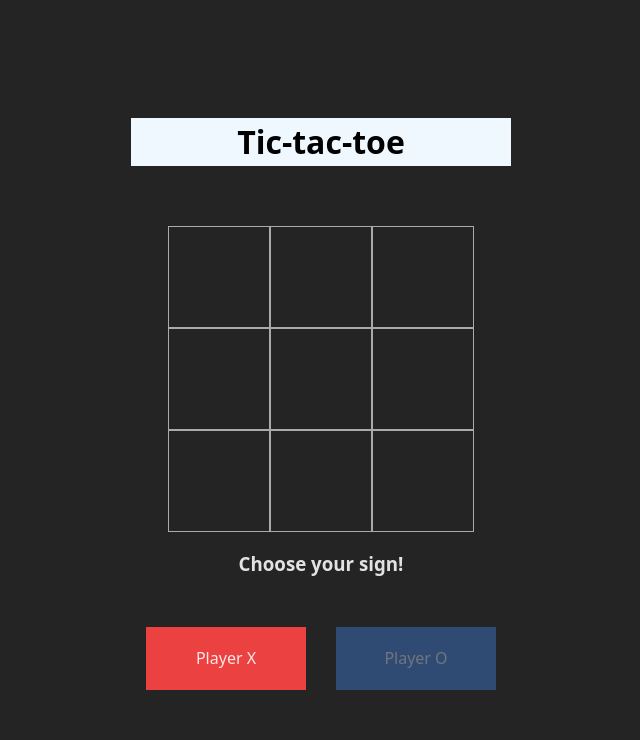
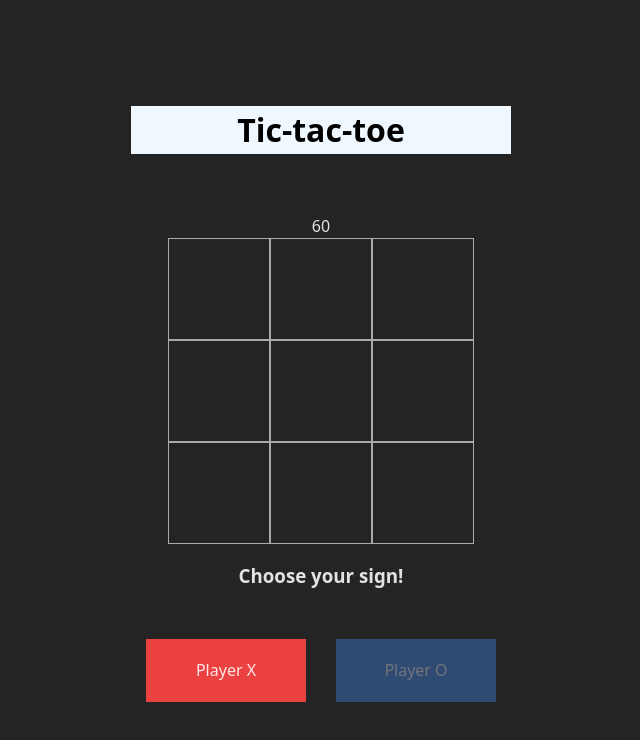
Before and after one commit to SProgrammer13/tic-tac-toe, a React (Vite) app: page / in a window 1280 px wide. Shown: the top 740 px of the page, without its empty margins (319-959 px from the left). Built offline with nearby package versions, Linux system fonts and the light colour scheme.

Commit message:
timer started

```diff
--- a/src/components/Board.jsx
+++ b/src/components/Board.jsx
@@ -1,4 +1,5 @@
 import { useState } from 'react'
+import { useEffect } from 'react';
 import Square from './Square'
 import Modal from './Modal'
 
@@ -9,6 +10,8 @@ function Board(){
     const [stopGame, setStopGame] = useState(false)
     const [winner, setWinner] = useState('')
     const [startGame, setStartGame] = useState(false)
+    let timer = 60;
+    const [time, setTime] = useState(timer)
 
 
     function squareClickCheck(index){
@@ -42,6 +45,7 @@ function Board(){
         }
 
     }
+
     function playerChoise(event){
         if(startGame) return;
         const div = event.target;
@@ -53,6 +57,14 @@ function Board(){
        }
         setStartGame(true)
     }
+
+    useEffect(() => {
+        if(startGame){
+            setInterval(() => {
+            setTime(current => current-1)
+        }, 1000)
+       }})
+
 
     function restartGame(){
          setSquares(Array(9).fill(null))
@@ -66,6 +78,7 @@ function Board(){
     return (
         <div className='board'>
              <h1>Tic-tac-toe</h1>
+             <div className='timer'>{time}</div>
             <div className="row one">
                 <Square value={squares[0]} squareClickCheck={() => squareClickCheck(0)}></Square>
                 <Square value={squares[1]} squareClickCheck={() => squareClickCheck(1)}></Square>
```
